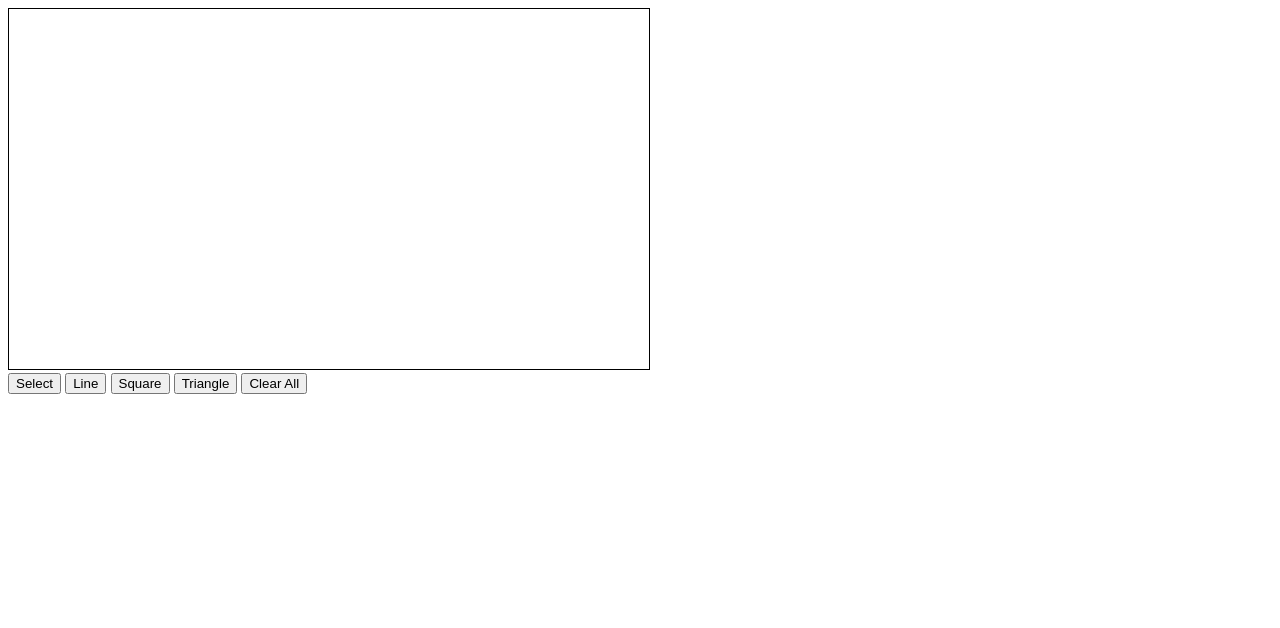
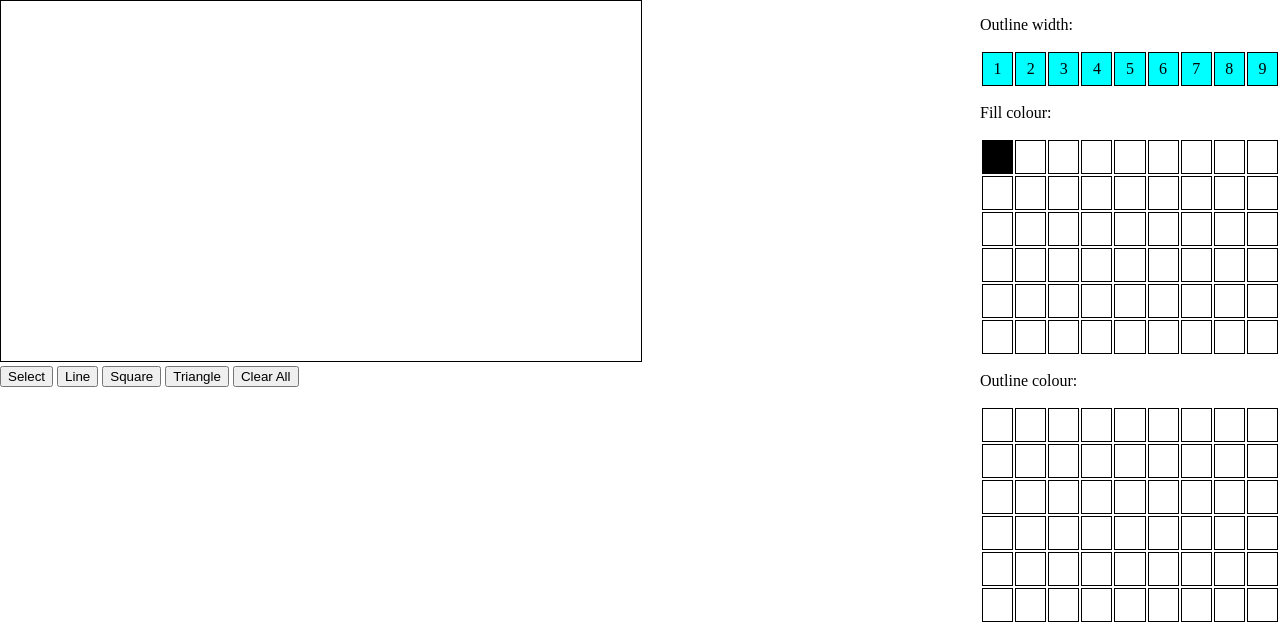
Before and after one commit to StevenWen/309a1, a plain HTML site: page index.html in a window 1280 px wide. Drawn offline with Linux system fonts and the light colour scheme.

Commit message:
added the color pad

```diff
--- a/index.css
+++ b/index.css
@@ -30,3 +30,32 @@ body {
    opacity: 0.8;
    font-size: medium;;
 	}
+
+   td.lwtd
+{
+   text-align : center;
+   height : 30px;
+   width : 30px;
+   border: 1px solid black;
+   background-color: cyan;
+}
+
+td
+{
+   border: 1px solid black;
+   height : 30px;
+   width : 30px;
+}
+
+
+
+canvas
+{
+   border: 1px solid black;
+}
+
+td.black
+{
+   background-color:black;
+
+}
--- a/index.html
+++ b/index.html
@@ -4,21 +4,181 @@
   <meta charset="UTF-8">
   <title>Drawing Tool</title>
 
-<style>
+
+
+
+  <style>
 	body {
 	  font-family: Verdana;
 	  font-size: small;
 	}
 	canvas {
-	  cursor: pointer;
 	  border: 1px solid black;
 	}
 
-</style>
+  </style>
+  <link rel="stylesheet" type="text/css" href="index.css">
   <script src="index.js"></script>
 </head>
 
 <body>
+
+<div style="float:right;width:300px;height:768px">
+    <p>Outline width:</p>
+	<table>
+		<tr>
+			<td class = "lwtd">1</td>
+			<td class = "lwtd">2</td>
+			<td class = "lwtd">3</td>
+			<td class = "lwtd">4</td>
+			<td class = "lwtd">5</td>
+			<td class = "lwtd">6</td>
+			<td class = "lwtd">7</td>
+			<td class = "lwtd">8</td>
+			<td class = "lwtd">9</td>
+		</tr>
+	</table>
+	<p>Fill colour:</p>
+	<table id = "fillcolour">
+		<tr>
+			<td class = "black"></td>
+			<td></td>
+			<td></td>
+			<td></td>
+			<td></td>
+			<td></td>
+			<td></td>
+			<td></td>
+			<td></td>
+		</tr>
+		<tr>
+			<td></td>
+			<td></td>
+			<td></td>
+			<td></td>
+			<td></td>
+			<td></td>
+			<td></td>
+			<td></td>
+			<td></td>
+		</tr>
+		<tr>
+			<td></td>
+			<td></td>
+			<td></td>
+			<td></td>
+			<td></td>
+			<td></td>
+			<td></td>
+			<td></td>
+			<td></td>
+		</tr>
+		<tr>
+			<td></td>
+			<td></td>
+			<td></td>
+			<td></td>
+			<td></td>
+			<td></td>
+			<td></td>
+			<td></td>
+			<td></td>
+		</tr>
+		<tr>
+			<td></td>
+			<td></td>
+			<td></td>
+			<td></td>
+			<td></td>
+			<td></td>
+			<td></td>
+			<td></td>
+			<td></td>
+		</tr>
+		<tr>
+			<td></td>
+			<td></td>
+			<td></td>
+			<td></td>
+			<td></td>
+			<td></td>
+			<td></td>
+			<td></td>
+			<td></td>
+		</tr>
+	</table>
+	<p>Outline colour:</p>
+	<table id = "outlinecolour">
+	<table id = "fillcolour">
+		<tr>
+			<td></td>
+			<td></td>
+			<td></td>
+			<td></td>
+			<td></td>
+			<td></td>
+			<td></td>
+			<td></td>
+			<td></td>
+		</tr>
+		<tr>
+			<td></td>
+			<td></td>
+			<td></td>
+			<td></td>
+			<td></td>
+			<td></td>
+			<td></td>
+			<td></td>
+			<td></td>
+		</tr>
+		<tr>
+			<td></td>
+			<td></td>
+			<td></td>
+			<td></td>
+			<td></td>
+			<td></td>
+			<td></td>
+			<td></td>
+			<td></td>
+		</tr>
+		<tr>
+			<td></td>
+			<td></td>
+			<td></td>
+			<td></td>
+			<td></td>
+			<td></td>
+			<td></td>
+			<td></td>
+			<td></td>
+		</tr>
+		<tr>
+			<td></td>
+			<td></td>
+			<td></td>
+			<td></td>
+			<td></td>
+			<td></td>
+			<td></td>
+			<td></td>
+			<td></td>
+		</tr>
+		<tr>
+			<td></td>
+			<td></td>
+			<td></td>
+			<td></td>
+			<td></td>
+			<td></td>
+			<td></td>
+			<td></td>
+			<td></td>
+		</tr>
+	</table>
+	</table>
+</div>
 
   <canvas id="myCanvas" width="640" height="360">
   </canvas>
```
